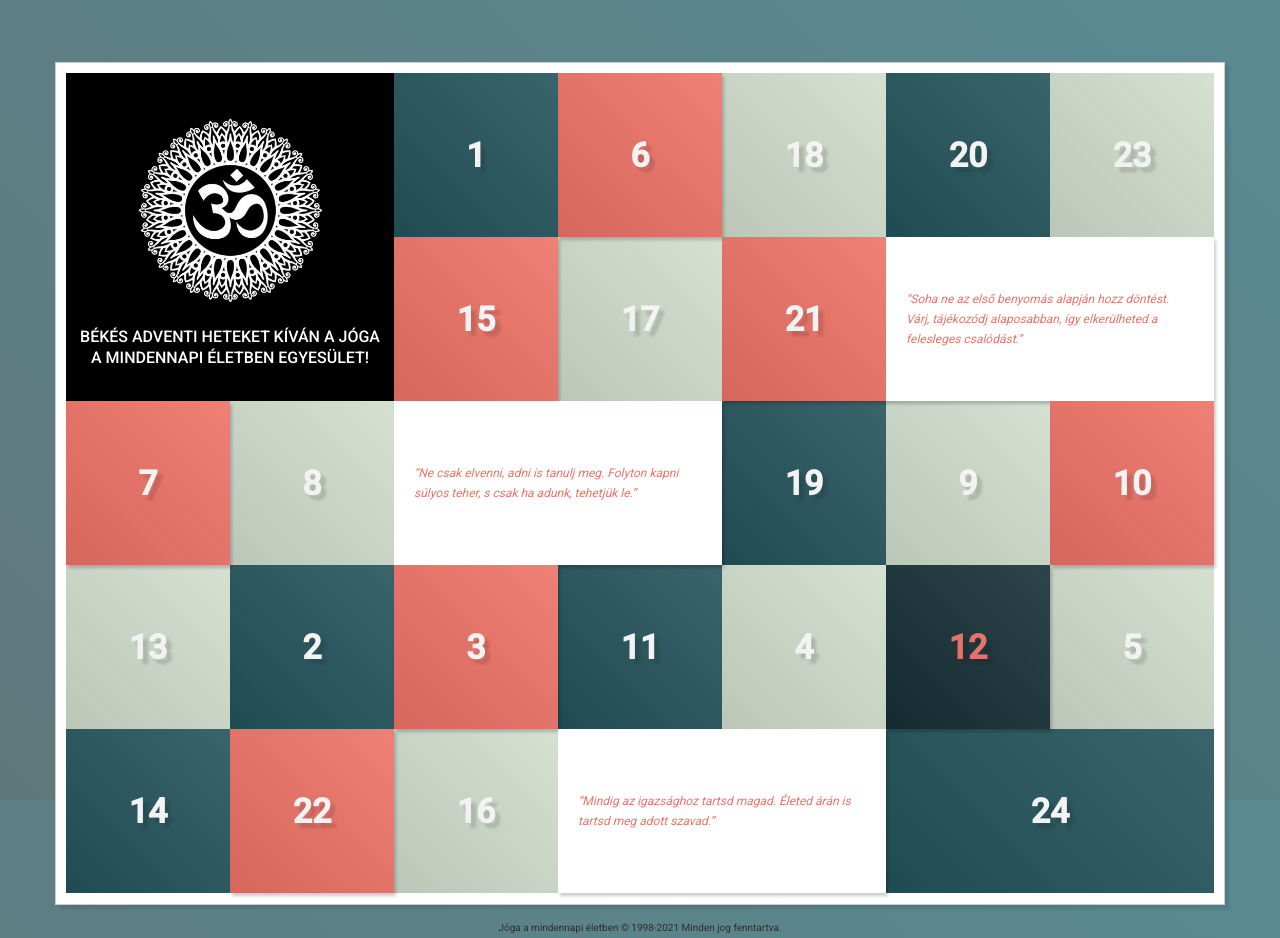
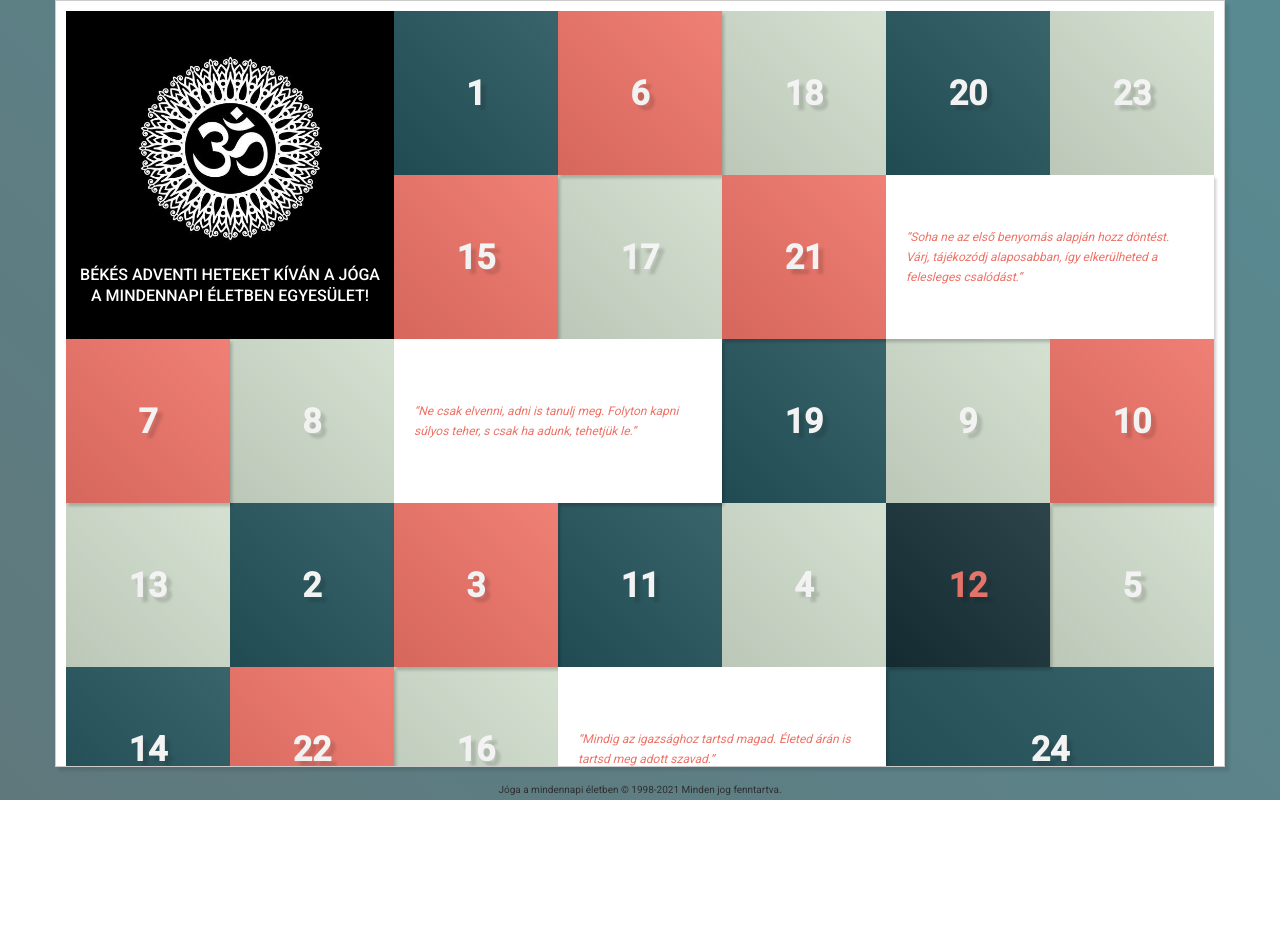
Before and after one commit to viktorhajer/yoga-advent-calendar, an Angular app: page / in a window 1280 px wide. After the commit the page ends 800 px from the top, so only its background shows below. Built offline with nearby package versions, Linux system fonts and the light colour scheme.

Commit message:
Removed header

```diff
--- a/src/app/app.component.html
+++ b/src/app/app.component.html
@@ -1,4 +1,3 @@
-<div class="header">&nbsp;</div>
 <div class="content">
   <div class="box_container">
     <div class="main" (click)="initQuotes()">
@@ -39,5 +38,5 @@
     </div>
     <div class="box box24 big" [class.active]="isActive(24)" [class.inactive]="isInactive(24)" (click)="openDay(24)">24</div>
   </div>
+  <p class="copyright">Jóga a mindennapi életben © 1998-2021 Minden jog fenntartva.</p>
 </div>
-<p class="copyright">Jóga a mindennapi életben © 1998-2021 Minden jog fenntartva.</p>
--- a/src/app/app.component.scss
+++ b/src/app/app.component.scss
@@ -16,28 +16,20 @@ $color_light_card: #ffffff;
   }
 }
 
-.header {
-  background: #ffffff;
-  color: $color_light_red;
-  padding: 20px;
-  font-weight: bold;
-  font-size: 14px;
-  text-align: center;
-  border-bottom: 2px solid #ddd;
-  opacity: 0;
-}
-
 .copyright {
   text-align: center;
   margin-top: 13px;
   font-size: 10px;
   color: #2f2f2f;
+  margin-bottom: 0;
 }
 
 .content {
   display: flex;
   align-items: center;
   justify-content: center;
+  flex-flow: column;
+  height: 100%;
 }
 
 .box_container {
```
